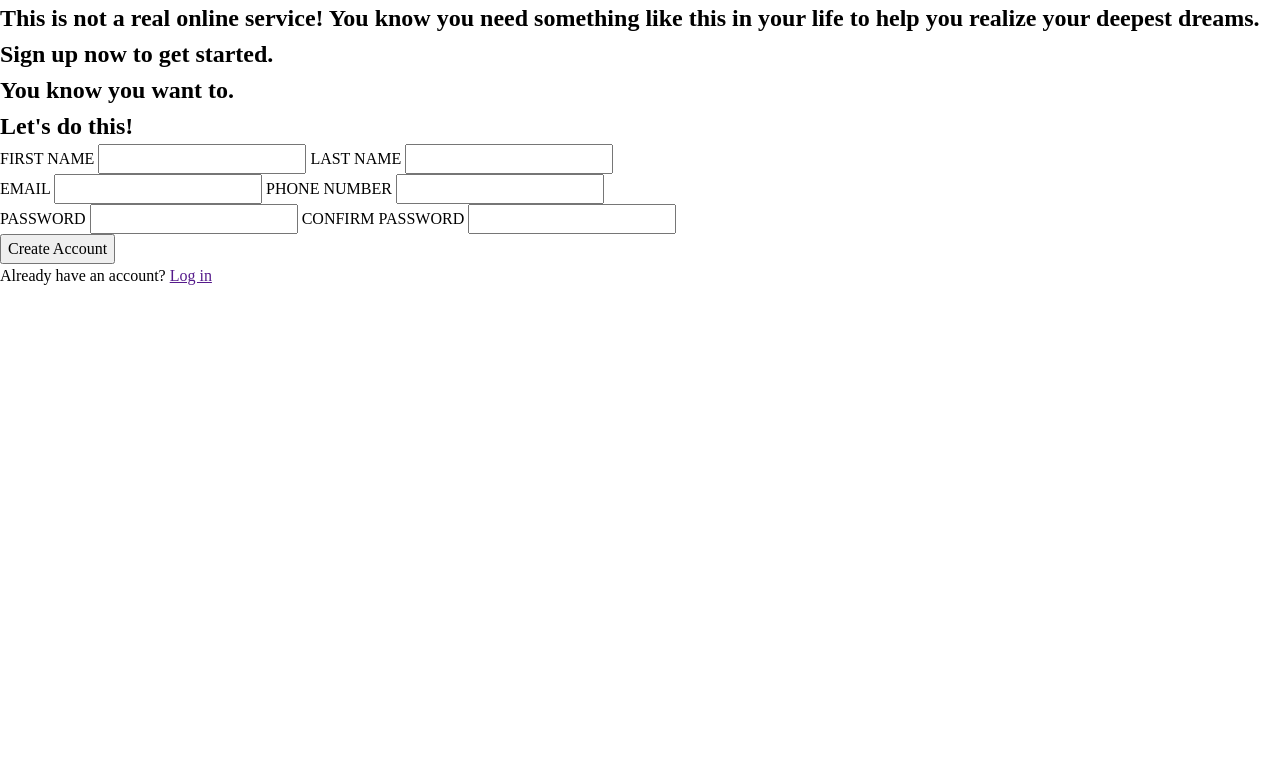
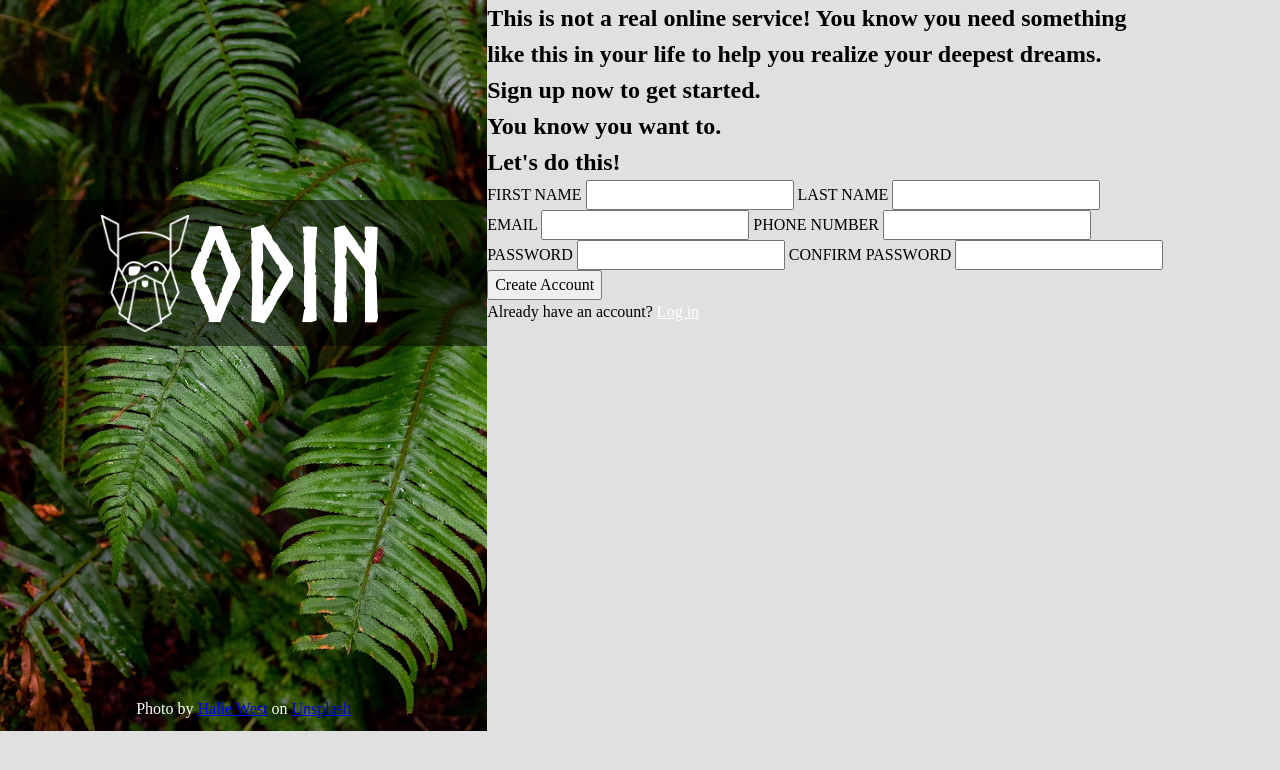
Before and after one commit to EmpyreanBreaker/sign-up-form, a plain HTML site: page index.html in a window 1280 px wide. Drawn offline with Linux system fonts and the light colour scheme; files whose address does not match are found by name.

Commit message:
feat: style hero image and logo
- add background-image styles
- add styles for page logo lockup
- add image-credit markup
- make page container flex

```diff
--- a/index.html
+++ b/index.html
@@ -4,15 +4,26 @@
 <head>
     <meta charset="UTF-8">
     <meta name="viewport" content="width=device-width, initial-scale=1.0">
+    <link rel="stylesheet" href="reset.css">
     <link rel="stylesheet" href="style.css">
-    <link rel="stylesheet" href="reset.css">
-    <title>Document</title>
+    <title>Sign Up Page</title>
 </head>
 
 <body>
     <div class="page">
+
         <div class="page__image">
-            <div class="page__logo"></div>
+            <img class="page__image--img" src="./images/background-image.avif" aria-label="Site Background Image">
+            <div class="page__logo">
+                <img class="page__logo-image" src="./images/odin-lined.png" alt="Odin logo">
+                <p class="page__logo-title">Odin</p>
+            </div>
+            <div class="page__credit">
+                <p class="page__credit-link">Photo by <a href="https://unsplash.com/@haliewestphoto">Halie West</a> on
+                    <a
+                        href="https://unsplash.com/photos/green-leaf-plant-in-close-up-photography-25xggax4bSA">Unsplash</a>
+                </p>
+            </div>
         </div>
 
         <div class="page__content">
--- a/style.css
+++ b/style.css
@@ -0,0 +1,56 @@
+@font-face {
+    font-family: "Norse";
+    src: url(./fonts/Norse-Bold/Norse-Bold.woff) format(woff),
+        url(./fonts/Norse-Bold/Norse-Bold.woff2) format(woff2);
+    font-style: normal;
+    font-weight: bold;
+    font-display: swap;
+}
+
+body {
+    background-color: rgb(225, 224, 224);
+}
+
+.page {
+    display: flex;
+}
+
+.page__image {
+    position: relative;
+}
+
+.page__logo {
+    height: 20%;
+    width: 100%;
+    display: flex;
+    justify-content: center;
+    align-items: center;
+    background-color: rgb(0, 0, 0, 0.5);
+    position: absolute;
+    top: 200px;
+}
+
+.page__logo-image {
+    height: 80%;
+}
+
+.page__logo-title {
+    font-family: "Norse", 'Times New Roman', Times, serif;
+    font-size: 130px;
+    color: white;
+}
+
+.page__credit{
+    position: absolute;
+    bottom: 10px;
+    left: 50%;
+    transform: translateX(-50%);
+}
+
+.page__credit-link{
+    color: white;
+}
+
+a:visited{
+    color: white;
+}
```
Also changed, not shown: fonts/Norse-Bold/stylesheet.css (deleted, +0 -8 lines).
